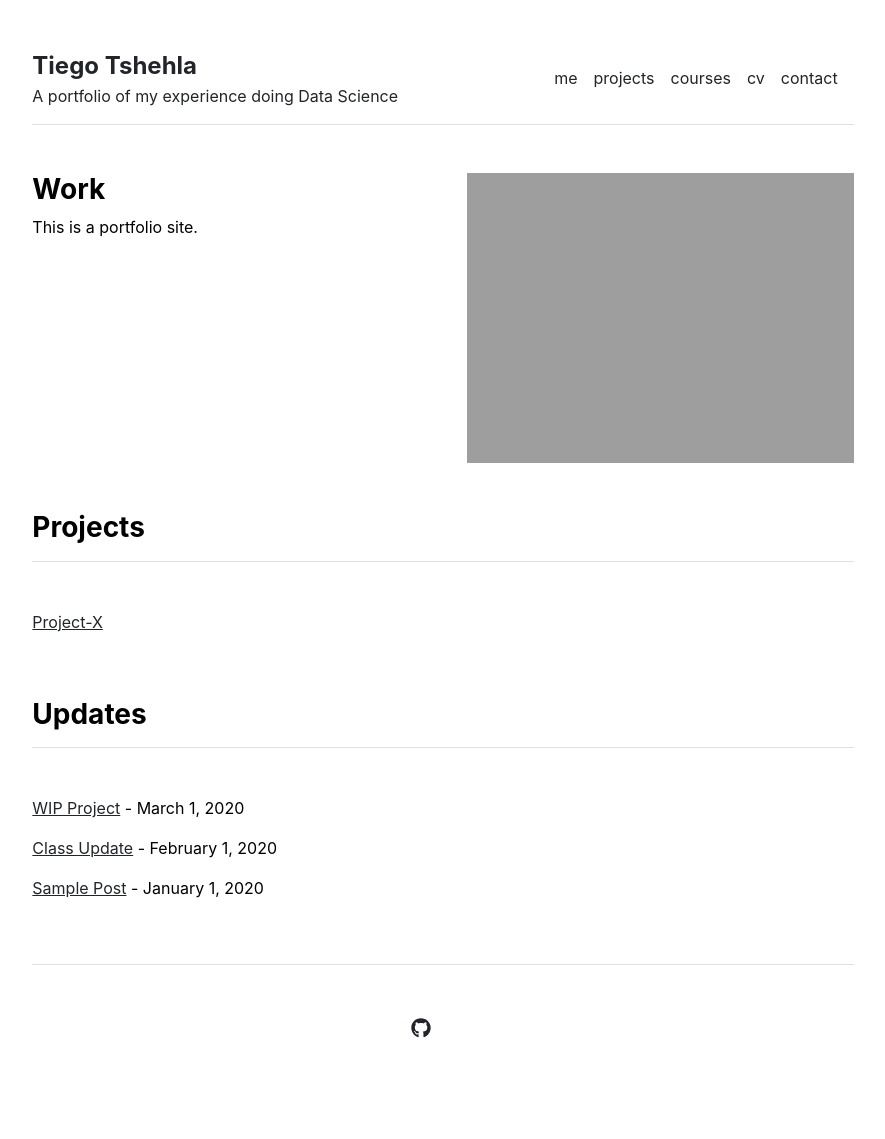
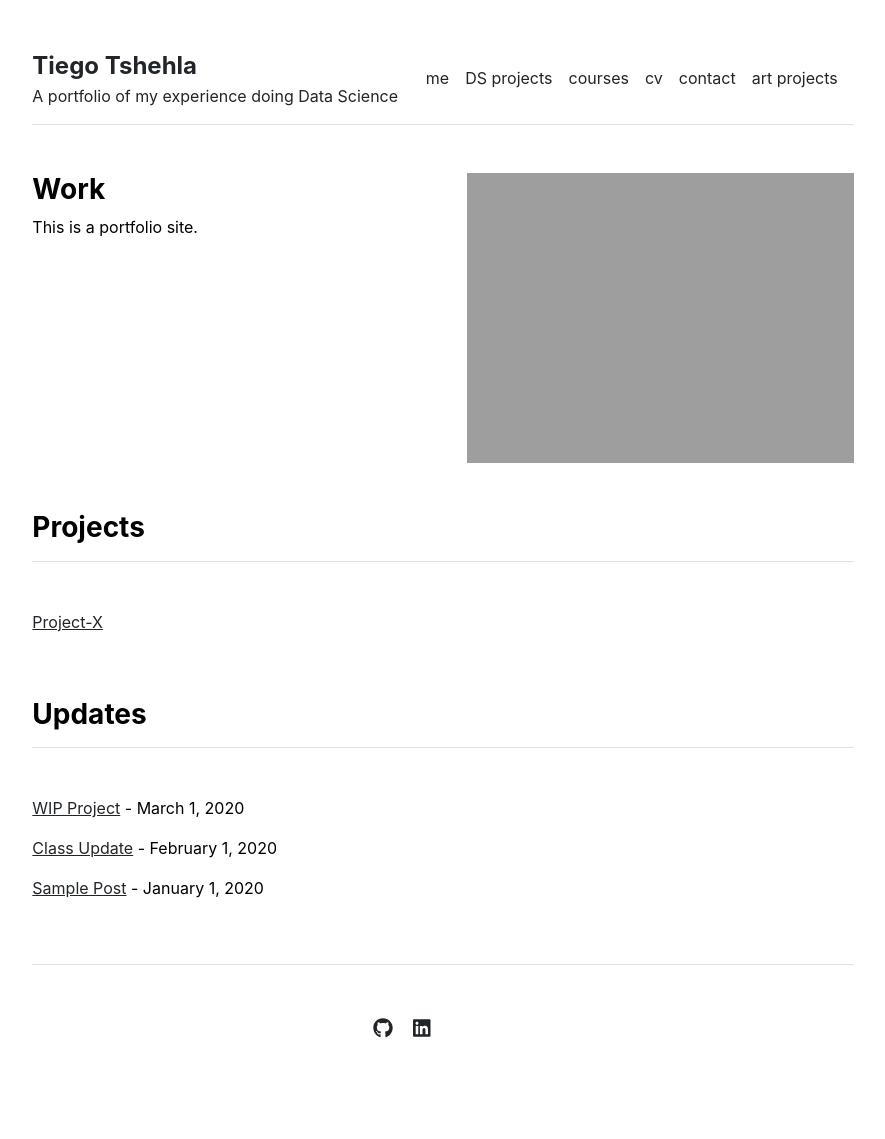
Before and after one commit to tiegotc/tiego.github.io, a Jekyll site: the page built from index.md, in a window 1280 px wide. Shown: the whole page, without its empty margins (197-1082 px from the left). Built offline with Jekyll 4.4.1, drawn with Linux system fonts in a browser that asks for light colours.

Commit message:
Update settings.yml

```diff
--- a/_data/settings.yml
+++ b/_data/settings.yml
@@ -1,9 +1,10 @@
 menu:
 - {name: 'me', url: '/me'}
-- {name: 'projects', url: '/projects'}
+- {name: 'DS projects', url: '/projects'}
 - {name: 'courses', url: '/courses'}
 - {name: 'cv', url: '/cv'}
 - {name: 'contact', url: '/contact'}
+- {name: 'art projects', url: '/art'}
 
 me:
 - {name: 'Tiego Tshehla', title: 'Data Scientist', department: 'Data Science', office: 'Some office', company_address: Company Address', phone: '(000) 000-0000', email: 'hello@company.com', image: 'assets/img/primary-investigator.jpg', url: 'primary-investigator'}
@@ -16,7 +17,7 @@ social:
 #- {icon: 'github', link: 'https://github.com/tiegot'}
 #- {icon: 'twitter', link: 'https://twitter.com/whereistiego'}
 #- {icon: 'instagram', link: 'https://instagram.com/tiegoct'}
-#- {icon: 'linkedin', link: 'https://linkedin.com/in/tiegot'}
+- {icon: 'linkedin', link: 'https://linkedin.com/in/tiegotshehla'}
 
 contacts:
 - {name: 'Contact 1', title: 'Lead Person', department: 'Data Science', office: 'Some office', company_address: 'address', phone: '(000) 000-0000', email: 'hello@company.com', image: 'assets/img/contact.jpg'}
```
